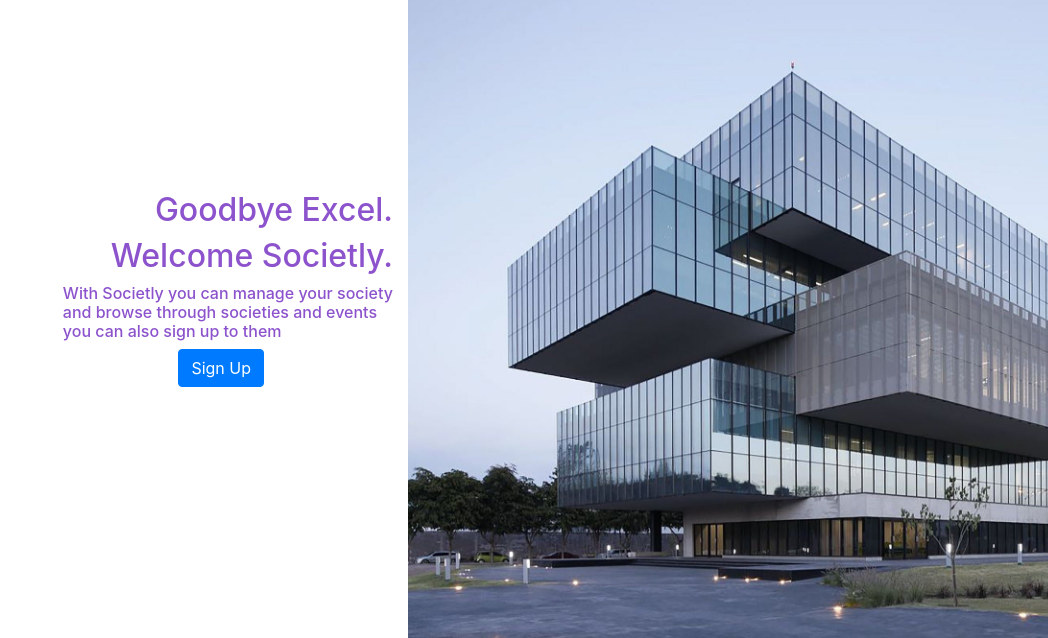
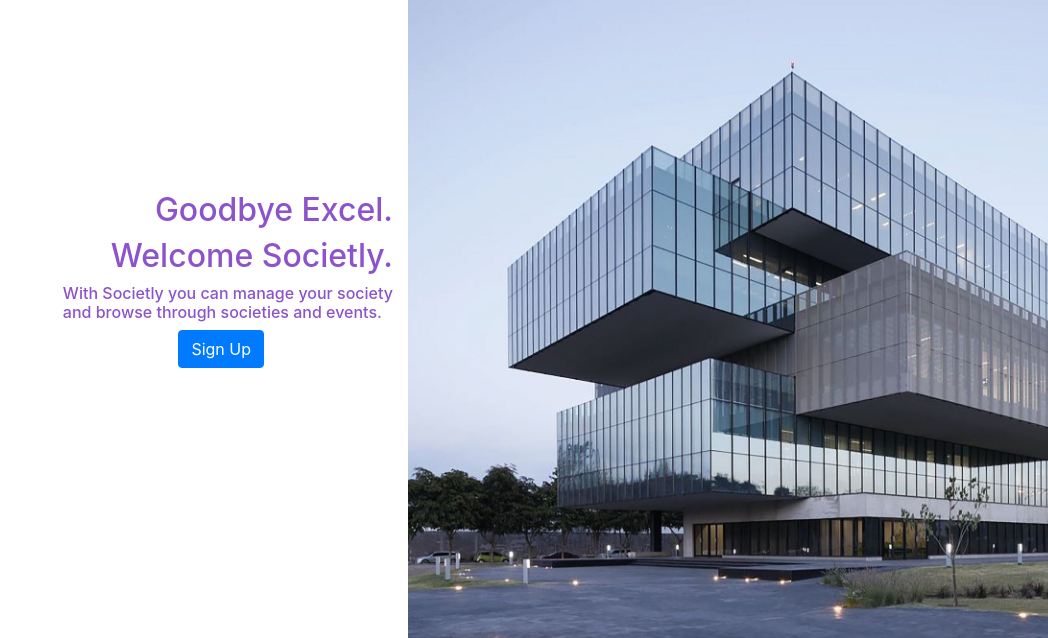
Before and after one commit to josepperna/societly, a Django app: page / in a window 1280 px wide. Shown: the part 81-719 px from the top of the page, without its empty margins (232-1280 px from the left). Run offline with Django 3.2, Linux system fonts and the light colour scheme; some libraries are stand-ins or nearby versions.

Commit message:
amazing change

```diff
--- a/backend/templates/societly/home.html
+++ b/backend/templates/societly/home.html
@@ -19,8 +19,7 @@
 
 
                     <div><h6 style = "color: #8C53CD; float:right;">With Societly you can manage your society <br>
-                        and browse through societies and events <br>
-                        you can also sign up to them</h6>
+                        and browse through societies and events. <br>
                     </div>
 
                 <div style  = "margin-left: 35%;">
```
